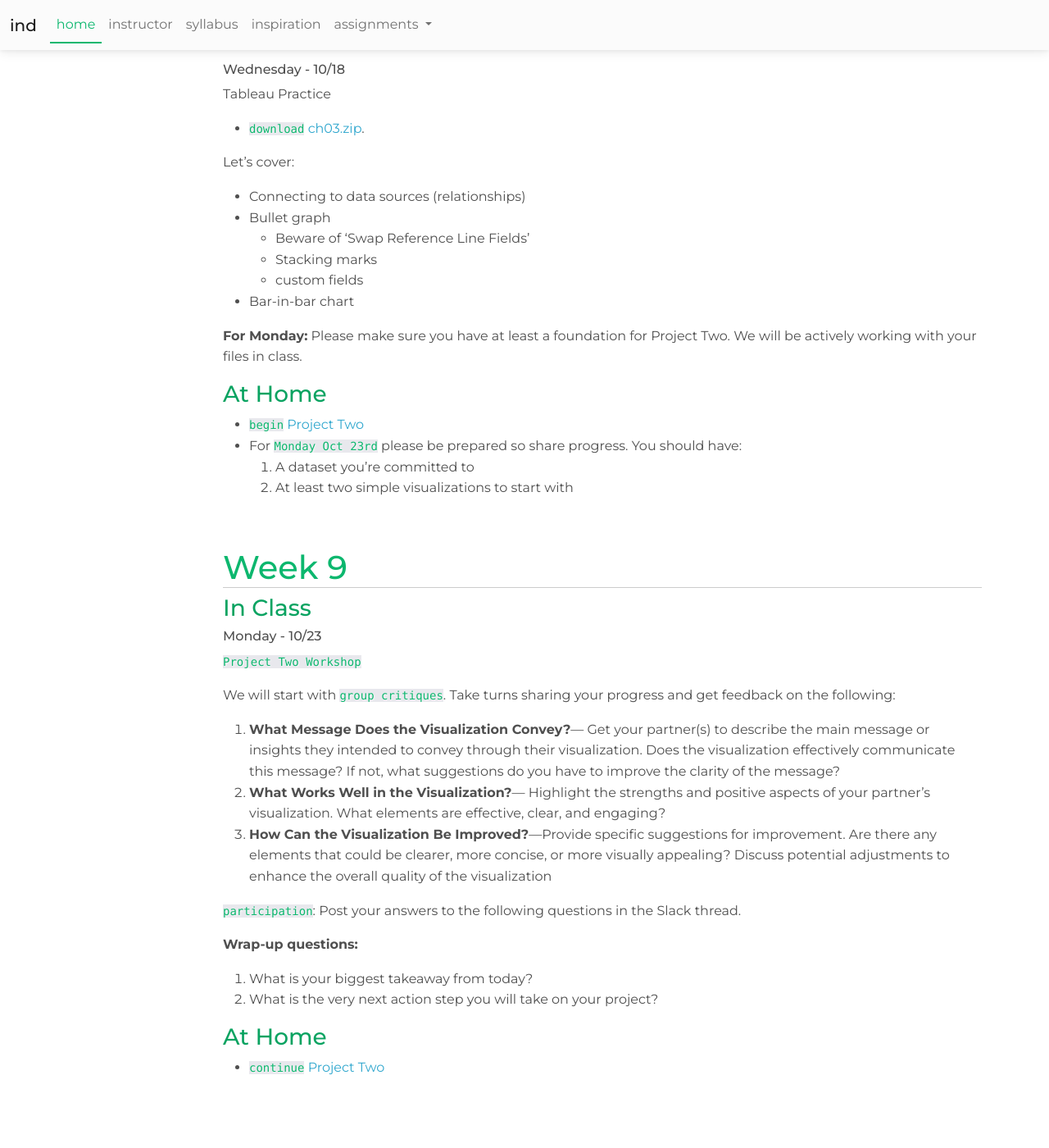
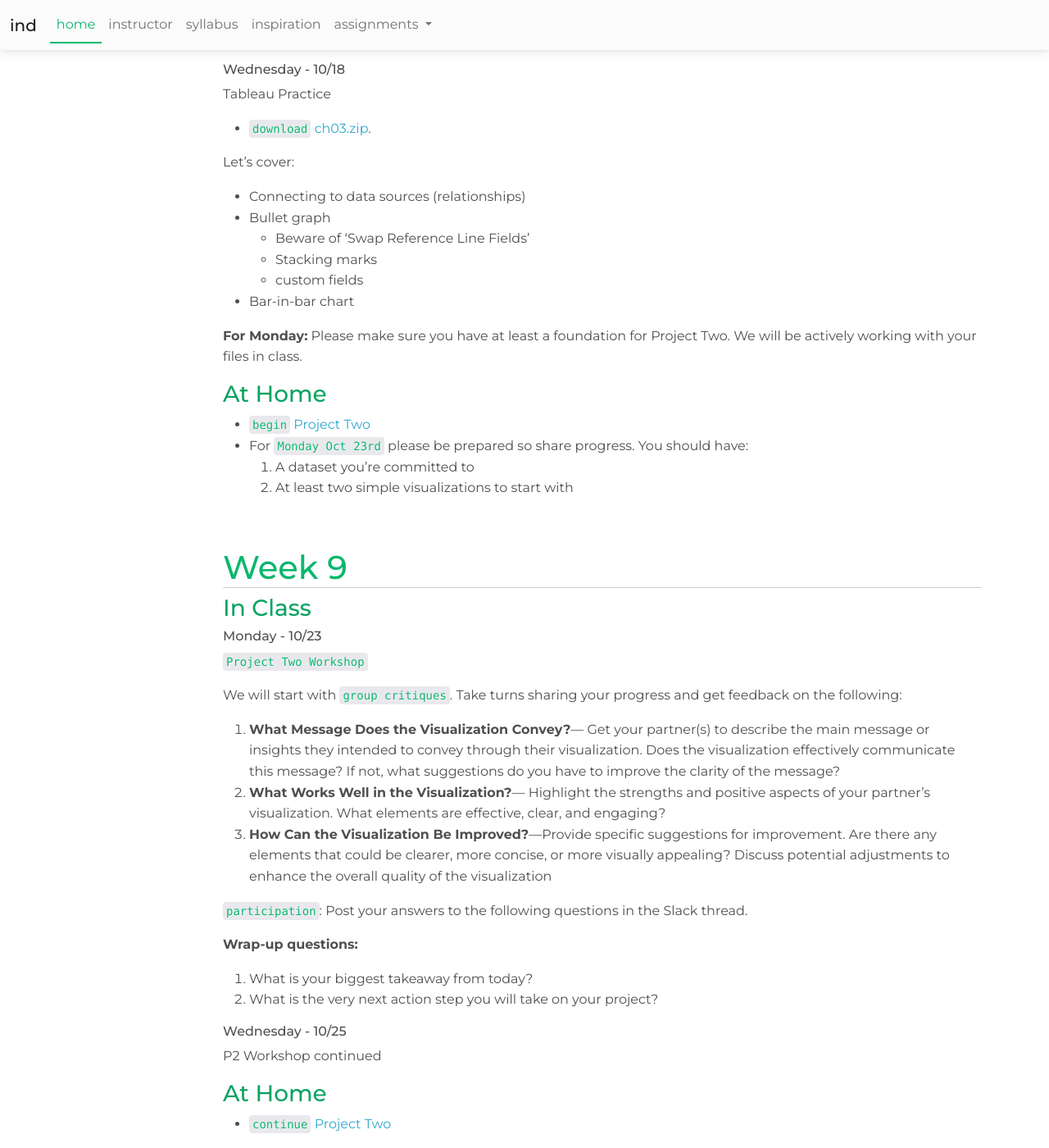
Before and after one commit to nicnosis/cu-courses, a Jekyll site: the page built from fa23/ind/index.md, in a window 1280 px wide and 1400 px high, scrolled down 5924 px. Shown: the whole window at 82% size. Built offline with Jekyll 4.4.1, drawn with Linux system fonts in a browser that asks for light colours; nearby versions of some CDN libraries; before the commit the page ends 7255 px from its top, so only the background shows below that.

Commit message:
add ind index

```diff
--- a/_sass/_base.scss
+++ b/_sass/_base.scss
@@ -23,6 +23,11 @@ h3 {
 
 h4 {
     font-size: 1em;
+}
+
+code.language-plaintext.highlighter-rouge {
+    padding: 3px 4px;
+    border-radius: 4px;
 }
 
 // ===== COURSE SELECT =====
--- a/fa23/ind/index.md
+++ b/fa23/ind/index.md
@@ -256,5 +256,8 @@ __Wrap-up questions:__
 2. What is the very next action step you will take on your project?
 
 
+#### Wednesday - 10/25
+P2 Workshop continued
+
 ### At Home
 * `continue` [Project Two](assignments/p2.html)
```
